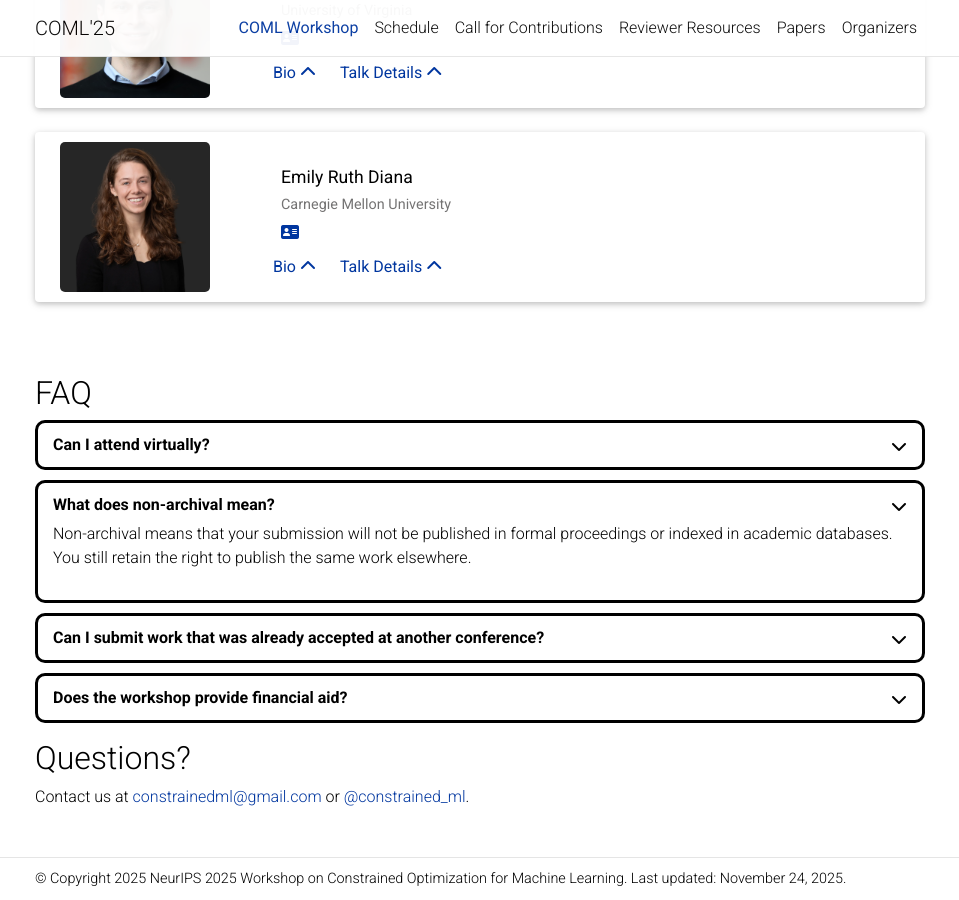
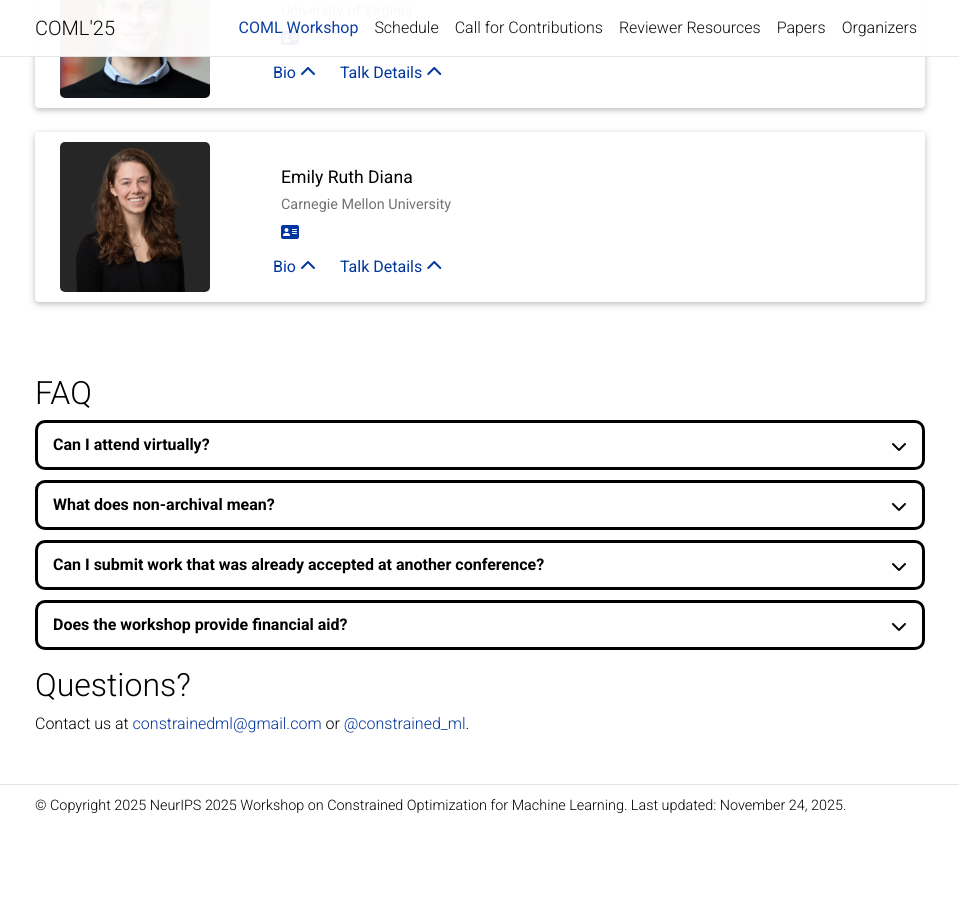
Before and after one commit to constrained-opt-ml/constrained-opt-ml.github.io, a Jekyll site: the page built from _pages/about.md, in a window 1280 px wide and 900 px high, scrolled down 1548 px. Shown: the whole window, without its empty margins (160-1119 px from the left). Built offline with Jekyll 4.4.1, drawn with Linux system fonts in a browser that asks for light colours; comment, search, counter and statistics services are not loaded; a style sheet for code colours, icons or effects is not loaded; after the commit the page ends 2375 px from its top, so only the background shows below that.

Commit message:
Fix issues

```diff
--- a/_layouts/workshop.html
+++ b/_layouts/workshop.html
@@ -27,7 +27,10 @@ layout: default
     We invite contributions that advance the state of the art in <strong>Constrained Learning</strong>. For details, see the <a href="/submissions/">Call for Contributions</a>.
     </p>
 
-    Follow us on <a href="https://twitter.com/constrained_ml"><i class="fa-brands-fa-x-twitter"></i></a>.
+    Follow us on
+    <a href="https://twitter.com/constrained_ml" target="_blank" rel="noopener noreferrer" aria-label="X / Twitter">
+    <i class="fa-brands fa-x-twitter"></i>
+    </a>.
 
     <br>
     <br>
@@ -353,50 +356,56 @@ layout: default
 
 <h2>FAQ</h2>
 <ul class="faq-list">
-      <li data-aos="fade-up" data-aos-delay="100" class="aos-init aos-animate">
-        <a data-toggle="collapse" class="collapsed" href="#faq1" aria-expanded="false">Can I attend virtually? <i
-            class="fa-solid fa-chevron-up"></i></a>
-        <div id="faq1" class="collapse" data-parent=".faq-list" style="">
+  <li data-aos="fade-up" data-aos-delay="100">
+    <a data-toggle="collapse" class="collapsed" href="#faq1" aria-expanded="false" aria-controls="faq1">
+      Can I attend virtually? <i class="fa-solid fa-chevron-up"></i>
+    </a>
+    <div id="faq1" class="collapse" data-parent=".faq-list">
       <p>
         All talks will be live-streamed, so you can follow them online. However, the poster session is in-person
         only, and we strongly encourage everyone to attend in person if possible to get the most out of the
-            experience
+        experience.
       </p>
     </div>
     </li>
 
-      <li data-aos="fade-up" data-aos-delay="200" class="aos-init aos-animate">
-        <a data-toggle="collapse" href="#faq2" class="collapsed">What does non-archival mean? <i
-            class="fa-solid fa-chevron-up"></i></a>
-        <div id="faq2" class_collapse" data-parent=".faq-list">
+    <li data-aos="fade-up" data-aos-delay="200">
+        <a data-toggle="collapse" class="collapsed" href="#faq2" aria-expanded="false" aria-controls="faq2">
+        What does non-archival mean? <i class="fa-solid fa-chevron-up"></i>
+        </a>
+        <div id="faq2" class="collapse" data-parent=".faq-list">
         <p>
             Non-archival means that your submission will not be published in formal proceedings or indexed in
             academic databases. You still retain the right to publish the same work elsewhere.
-          </all>
-        </div>
-      </li>
-
-      <li data-aos="fade-up" data-aos-delay="300" class="aos-init aos-animate">
-        <a data-toggle="collapse" href="#faq3" class="collapsed">Can I submit work that was already accepted at
-          another conference? <i class="fa-solid fa-chevron-up"></i></a>
-        <div id="faq3" class="collapse" data-parent=".faq-list">
-          <p>
-            No. Following NeurIPS 2025 workshop guidelines, we only accept work that has not been previously published (see the <a href="https://constrainedml.github.io/submissions/">Call for Contributions</a> for details).
-
-            We encourage submissions of work in progress, early-stage ideas, or
-            research not yet published elsewhere. The goal is to foster discussion and feedback on developing work.
         </p>
         </div>
     </li>
 
-      <li data-aos="fade-up" data-aos-delay="400" class="aos-init aos-animate">
-        <a data-toggle="collapse" href="#faq4" class="collapsed">Does the workshop provide financial aid? <i
-            class="fa-solid fa-chevron-up"></i></a>
+    <li data-aos="fade-up" data-aos-delay="300">
+        <a data-toggle="collapse" class="collapsed" href="#faq3" aria-expanded="false" aria-controls="faq3">
+        Can I submit work that was already accepted at another conference? <i class="fa-solid fa-chevron-up"></i>
+        </a>
+        <div id="faq3" class="collapse" data-parent=".faq-list">
+        <p>
+            No. Following NeurIPS 2025 workshop guidelines, we only accept work that has not been previously published
+            (see the <a href="https://constrainedml.github.io/submissions/">Call for Contributions</a> for details).
+        </p>
+        <p>
+            We encourage submissions of work in progress, early-stage ideas, or research not yet published elsewhere.
+            The goal is to foster discussion and feedback on developing work.
+        </p>
+        </div>
+    </li>
+
+    <li data-aos="fade-up" data-aos-delay="400">
+        <a data-toggle="collapse" class="collapsed" href="#faq4" aria-expanded="false" aria-controls="faq4">
+        Does the workshop provide financial aid? <i class="fa-solid fa-chevron-up"></i>
+        </a>
         <div id="faq4" class="collapse" data-parent=".faq-list">
         <p>
-            Please note that we are unable to provide financial support for travel or accommodation. If you require
-            assistance to attend the workshop, we encourage you to check the
-            <a href="httpshttps://neurips.cc/Conferences/2025/FinancialAssistance" target="_blank">
+            We are unable to provide financial support for travel or accommodation. If you require assistance to attend,
+            please see the
+            <a href="https://neurips.cc/Conferences/2025/FinancialAssistance" target="_blank" rel="noopener noreferrer">
             NeurIPS financial assistance
             </a>
             page.
```
Lines whose indentation alone changed are shown as unchanged.
